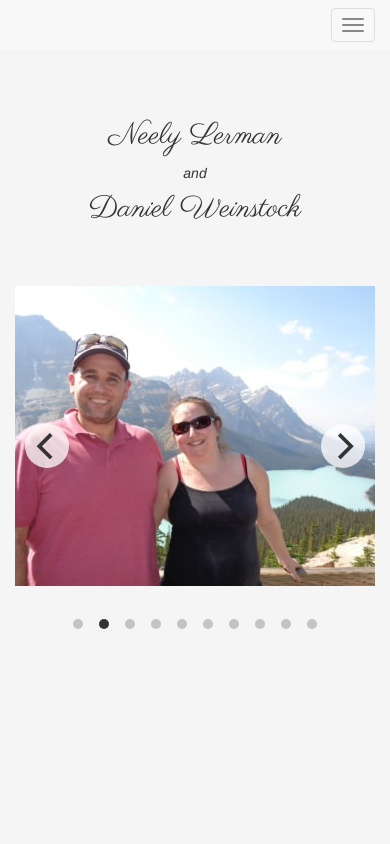
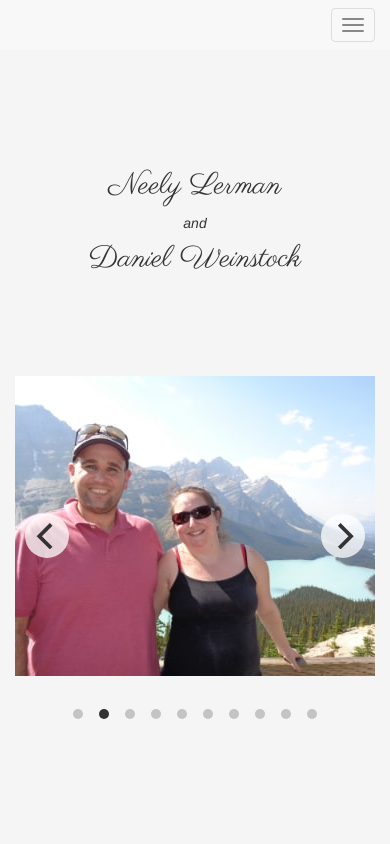
Before and after one commit to danweinstock/deely-rsvp, a plain HTML site: page index.html in a window 390 px wide. Shown: the top 844 px of the page. Drawn offline with nearby package versions, Linux system fonts and the light colour scheme; a script that the page names is missing.

Commit message:
continuing to experiment with mobile styling

```diff
--- a/css/style.css
+++ b/css/style.css
@@ -104,7 +104,12 @@ iframe{
 		display: block;
 	}
 	.carousel{
-		margin-bottom: 31rem;
+		margin-top: 10rem;
+		margin-bottom: 22rem;
+	}
+	.name-section{
+		margin-top:10rem;
+		margin-bottom: 10rem;
 	}
 }
 /*@import "https://fonts.googleapis.com/css?family=Merriweather|PT+Sans|Parisienne";
```
